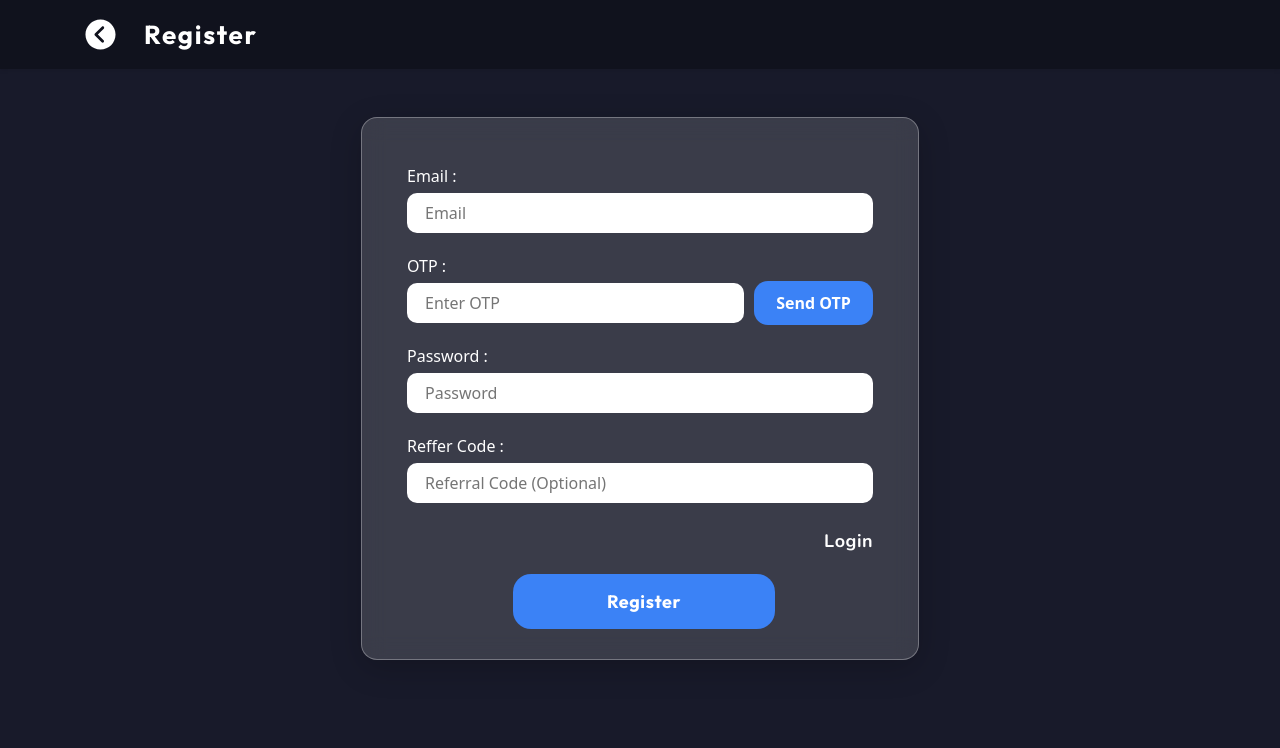
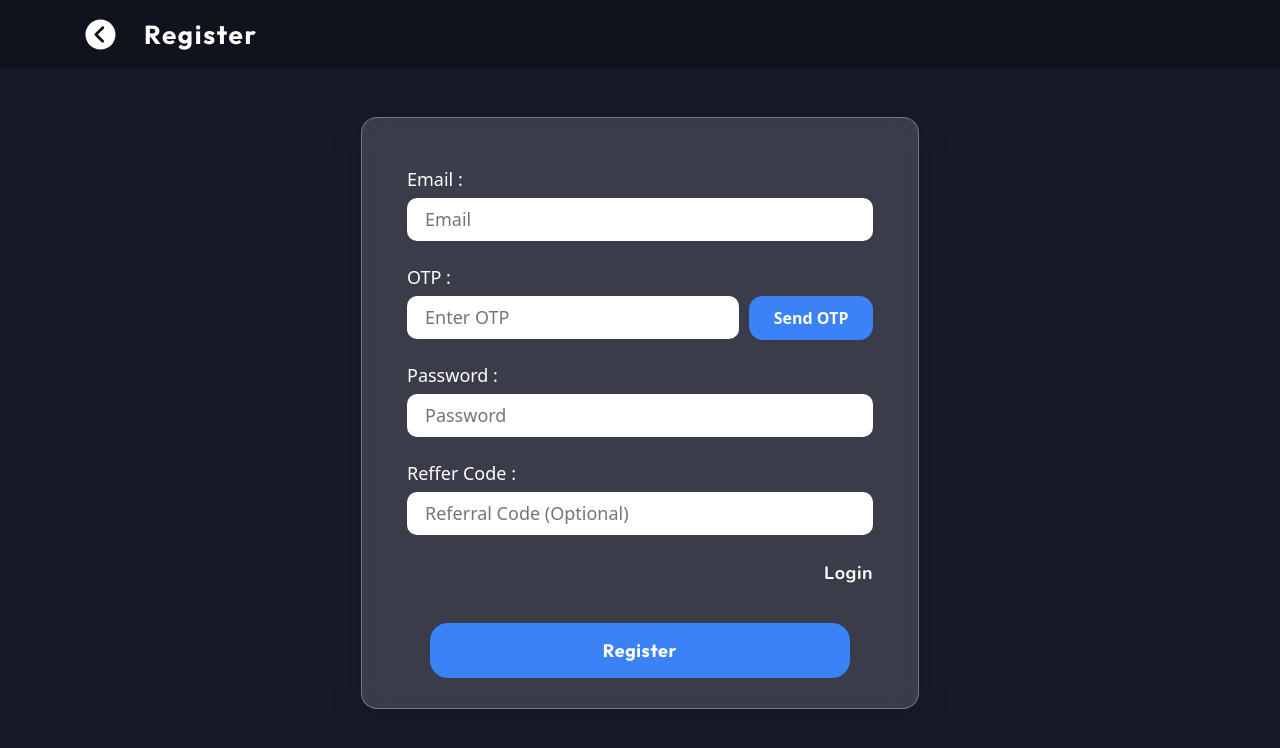
Before and after one commit to Ayan-Alam-07/my-web, a React (Vite) app: page /register in a window 1280 px wide. Shown: the top 748 px of the page. Built offline with nearby package versions, Linux system fonts and the light colour scheme; no server answers; a web font is replaced by a local one.

Commit message:
responsivness implemented

```diff
--- a/src/Components/Login/Login.jsx
+++ b/src/Components/Login/Login.jsx
@@ -58,8 +58,12 @@ export default function Login() {
               <p className="float-end" onClick={() => navigate("/register")}>
                 Register
               </p>
-
-              <button onClick={login}>Login</button>
+              <div
+                style={{ width: "100%" }}
+                className="d-flex align-items-center justify-content-center"
+              >
+                <button onClick={login}>Login</button>
+              </div>
             </div>
           </form>
         </div>
--- a/src/Components/Login/Login.module.css
+++ b/src/Components/Login/Login.module.css
@@ -1,6 +1,5 @@
 .formContainer {
-  width: 50%;
-  padding: 30px 45px !important;
+  padding: 30px 25px !important;
   text-align: center;
   background: rgba(255, 255, 255, 0.15); /* translucent background */
   backdrop-filter: blur(12px);
@@ -23,7 +22,7 @@
 .formContainer input {
   width: 100%;
   padding: 8px 18px;
-  margin: 5px 0;
+  margin: 7px 0;
   border: none;
   border-radius: 10px;
   outline: none;
@@ -42,7 +41,8 @@
 }
 
 .formContainer button {
-  margin: 50px 0 0 57px;
+  margin: 16px 0 0 0;
+  width: 100%;
   padding: 10px 7vw;
   border: 4px solid transparent;
   border-radius: 18px;
@@ -65,3 +65,70 @@
   background-color: #3b82f6;
   border: 4px solid #3b82f6;
 }
+
+/* ============================================= Responsivness ============================================ */
+
+@media (min-width: 576px) {
+  .formContainer {
+    margin: 50px 0 0 0;
+    width: 80%;
+    padding: 50px 45px !important;
+  }
+
+  .formContainer input {
+    width: 100%;
+    padding: 10px 20px;
+    margin: 12px 0;
+  }
+
+  .formContainer p {
+    font-size: 22px;
+    letter-spacing: 0.5px;
+  }
+
+  .formContainer button {
+    width: 100%;
+    margin: 30px 0 0;
+    padding: 10px 5vw;
+    border: 4px solid transparent;
+    font-size: 22px;
+    letter-spacing: 0.7px;
+  }
+  .formContainer label {
+    font-size: 18px;
+  }
+}
+
+@media (min-width: 992px) {
+  .formContainer {
+    margin: 0;
+    width: 50%;
+    padding: 30px 45px !important;
+    padding: 2rem;
+  }
+
+  .formContainer input {
+    width: 100%;
+    padding: 8px 18px;
+    margin: 5px 0;
+  }
+
+  .formContainer p {
+    font-size: 18px;
+    letter-spacing: 0.5px;
+  }
+
+  .formContainer button {
+    text-align: center;
+    align-items: center;
+    width: 75%;
+    margin: 20px 0 0 0;
+    padding: 10px 25px;
+    border: 4px solid transparent;
+    font-size: 18px;
+    letter-spacing: 0.6px;
+  }
+  .formContainer label {
+    font-size: 16px;
+  }
+}
--- a/src/Components/Register/Register.jsx
+++ b/src/Components/Register/Register.jsx
@@ -98,8 +98,10 @@ export default function Register() {
               >
                 Login
               </p>
-              <div className="mt-3">
-                <button onClick={register}>Register</button>
+              <div style={{ width: "100%" }} className="mt-5 pt-2">
+                <button style={{ width: "90%" }} onClick={register}>
+                  Register
+                </button>
               </div>
             </div>
           </form>
--- a/src/Components/Register/Register.module.css
+++ b/src/Components/Register/Register.module.css
@@ -1,5 +1,5 @@
 .formCont label {
-  margin: 16px 0 0;
+  margin: 18px 0 0 !important;
 }
 
 .emailOtpCont {
@@ -10,15 +10,40 @@
 .emailOtpCont a {
   margin: 0 0 0 10px;
   padding: 8px 6px;
-  width: 35%;
+  width: 57%;
   text-align: center;
   background-color: #3b82f6;
   border-radius: 14px;
   border: 2px solid transparent;
   font-weight: 600;
+  font-size: 4.07vw;
   cursor: pointer;
   transition: all 0.3s ease-in-out;
 }
 .emailOtpCont a:hover {
   transform: scale(1.05);
 }
+
+@media (min-width: 576px) {
+  .formCont label {
+    margin: 16px 0 0;
+    font-size: 18px;
+  }
+
+  .emailOtpCont a {
+    margin: 0 0 0 10px;
+    padding: 8px 6px;
+    width: 40%;
+    font-size: 18px;
+  }
+}
+
+@media (min-width: 992px) {
+  .formCont label {
+    font-size: 18px;
+  }
+  .emailOtpCont a {
+    width: 37%;
+    font-size: 16px;
+  }
+}
```
